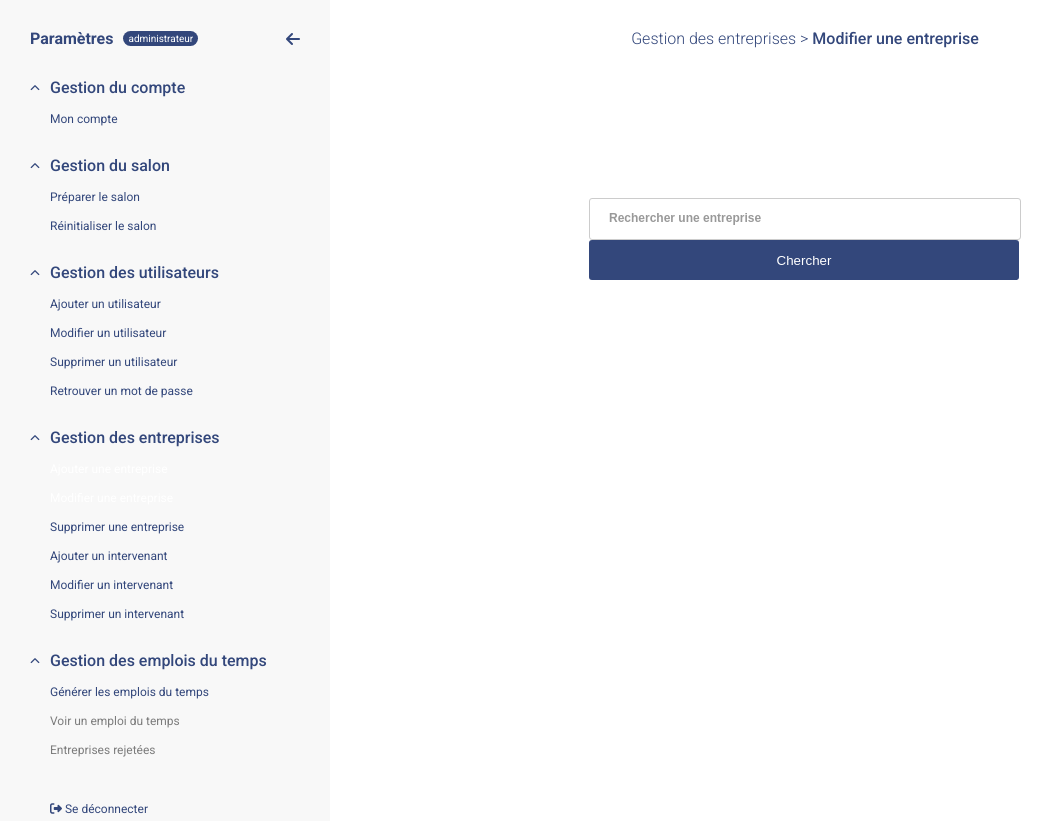
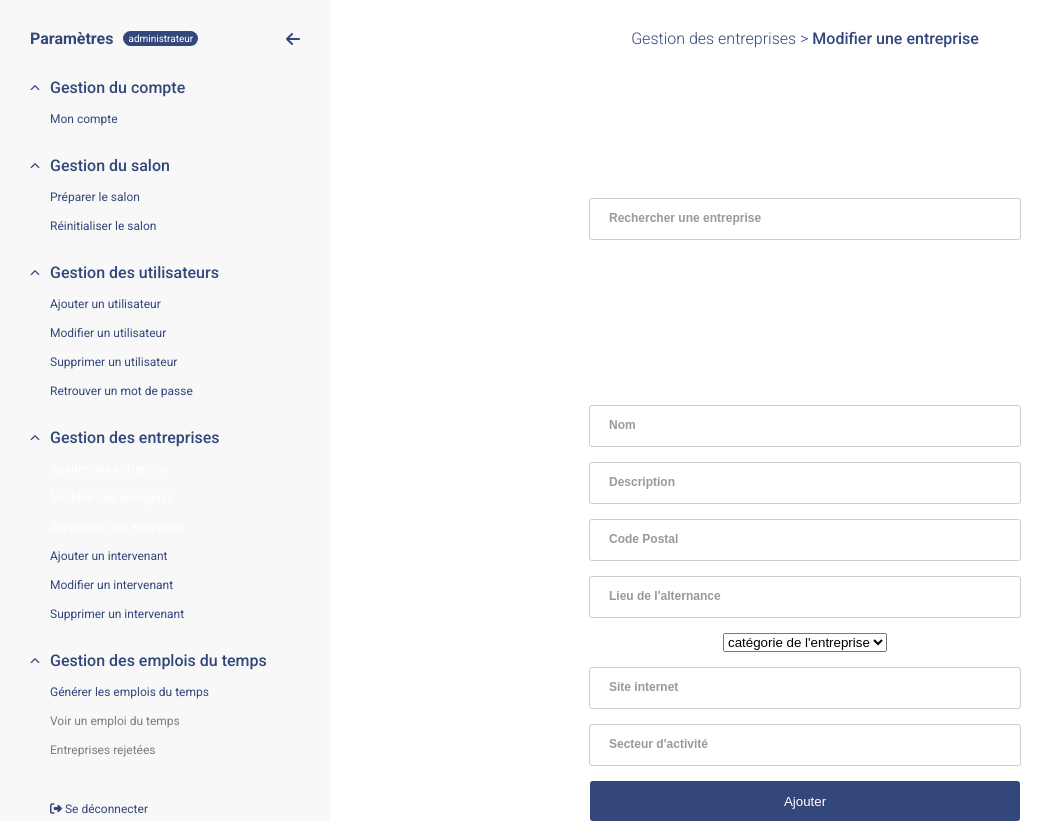
Before and after one commit to chips-couscous/sae-salon-eureka, a PHP site: page /panel/administrateur/gestion-entreprises/modifier-entreprise.php in a window 1280 px wide. Shown: the part 101-922 px from the top of the page, without its empty margins (0-1053 px from the left). Run offline with PHP 8.4, Linux system fonts and the light colour scheme; some libraries are stand-ins or nearby versions.

Commit message:
Ajout de l'autocompletion

```diff
--- a/panel/administrateur/gestion-entreprises/modifier-entreprise.php
+++ b/panel/administrateur/gestion-entreprises/modifier-entreprise.php
@@ -12,6 +12,7 @@
     <link rel="stylesheet" href="../../../static/css/main.css">
     <link rel="stylesheet" href="../../../static/css/header.css">
     <link rel="stylesheet" href="../../../static/css/compte.css">
+    <link rel="stylesheet" href="../../../static/css/gestionEntreprise.css">
 
     <!-- fontawesome link -->
     <script src="https://kit.fontawesome.com/4d6659720c.js" crossorigin="anonymous"></script>
@@ -69,13 +70,68 @@
             <span class="titre-panel-ouvert"><span>Gestion des entreprises ></span> Modifier une entreprise</span>
             <form action="" method="post">
                 <div class="form-item bm15">
-                    <input type="text" name="entreprise" id="Entreprise" autocomplete="off" onkeyup="javascript:load_data(this.value)" required/>
+                    <input type="text" name="entreprise" id="Entreprise" autocomplete="off" required/>
                     <label for="Entreprise">Rechercher une entreprise</label>
-                    <input type="submit" value="Chercher"/>
                     <span id="resultats"></span>
                 </div>
             </form>
+            <?php
+
+            ?>
+            <form action="modifier-entreprise.php" id="EditForm" method="post">
+                <div class="form-item bm15">
+                    <input type="text" name="nomE" id="NomE" autocomplete="off" required>
+                    <label for="NomE">Nom</label>
+                </div>
+                <div class="form-item bm15">
+                    <input type="text" name="description" id="Description" autocomplete="off" required>
+                    <label for="Description">Description</label>
+                </div>
+                <div class="form-item bm15">
+                    <input type="text" name="codePostal" id="CodePostal" autocomplete="off" required>
+                    <label for="CodePostal">Code Postal </label>
+                    <?php
+                        if (isset($_POST["codePostal"])) {
+                            $codeP = (int)($_POST["codePostal"]);
+                            if ($codeP == 0 || strlen($codeP) != 5) {
+                                $formValide = false;
+                            }
+                        }
+                    ?>
+                </div>
+                <div class="form-item bm15">
+                    <input type="text" name="lieuAlternance" id="LieuAlternance" autocomplete="off" required>
+                    <label for="LieuAlternance">Lieu de l'alternance</label>
+                </div>
+                <div class="form-item bm15">
+                    <select name="tailleEntreprise" id="TailleEntreprise" autocomplete="off" required>
+                        <option value="" class="grise">catégorie de l'entreprise</option>
+                        <option value="0">1 - 50</option>
+                        <option value="1">51 - 100</option>
+                        <option value="2">+100</option>
+                    </select>
+                </div>
+                <div class="form-item bm15">
+                    <input type="text" name="siteInternet" id="SiteInternet" autocomplete="off" required>
+                    <label for="SiteInternet">Site internet</label>
+                </div>
+                <div class="form-item bm15">
+                    <input type="text" name="secteurActivites" id="SecteurActivites" autocomplete="off" required>
+                    <label for="SecteurActivites">Secteur d'activité</label>
+                </div>
+                <div class="form-item">
+                    <input type="submit" value="Ajouter">
+                </div>
+            </form>
         </div>
+        <?php
+            try {
+                require ('../../../static/module_php/panel/base_de_donnees.php');
+                $pdo = connexionBaseDeDonnees();
+            } catch(Exception $e) {
+                echo "<h1>Connexion impossible</h1>";
+            }
+        ?>
 
         <div class="container-asyde">
             <div class="asyde-content">
@@ -126,7 +182,7 @@
                             <ul>
                                 <li class="hover-underline-static"><a href="./ajouter-entreprise.php">Ajouter une entreprise</a></li>
                                 <li class="hover-underline-static"><a href="./modifier-entreprise.php">Modifier une entreprise</a></li>
-                                <li class="hover-underline-static">Supprimer une entreprise</li>
+                                <li class="hover-underline-static"><a href="./supprimer-entreprise.php">Supprimer une entreprise</a></li>
                                 <li class="hover-underline-static">Ajouter un intervenant</li>
                                 <li class="hover-underline-static">Modifier un intervenant</li>
                                 <li class="hover-underline-static">Supprimer un intervenant</li>
--- a/static/css/gestionEntreprise.css
+++ b/static/css/gestionEntreprise.css
@@ -1,12 +1,18 @@
 @import url(./main.css);
 
-.form-item select{
-    display: block;
-    width: 400px;
-    height: 40px;
-    background: transparent;
-    border: solid 1px #ccc;
-    transition: all .3s ease;
-    padding: 0 15px;
-    border-radius: 3px;
-  }
+table {
+  border: 1px solid black;
+  border-radius: 5px;
+}
+
+.clickable {
+  cursor: pointer;
+}
+
+.clickable:hover {
+  background-color: #e9f3ff;
+}
+
+#EditForm {
+  /*display: none;*/
+}
--- a/static/js/panel/modifier-entreprise.js
+++ b/static/js/panel/modifier-entreprise.js
@@ -1,36 +1,118 @@
-function load_data(search) {
+/* Récupère le texte de la barre de recherche */
+const searchForm = document.getElementById('Entreprise');
+const companyElements = document.querySelectorAll("tbody tr");
+
+/* Récupère les zones de texte du formulaire de modification */
+const nomE = document.getElementById("NomE");
+const descrE = document.getElementById("Description");
+const codePE = document.getElementById("CodePostal");
+const lieuAlterE = document.getElementById("LieuAlternance");
+const tailleE = document.getElementById("TailleEntreprise");
+const secteurE = document.getElementById("SiteInternet");
+const siteE = document.getElementById("SecteurActivites");
+
+/* Récupère le formulaire de modification */
+const formContainer = document.getElementById("EditForm");
+
+/* Récupère la balise qui va afficher les résultats de la recherche */
+const resultList = document.getElementById("resultats");
+
+let clicked = true;
+let search;
+
+/* Contient la requête à envoyer à la page php */
+let ajax_request;
+
+/* Contient la réponse de la page php */
+let response;
+
+/* Fonction qui récupère les données des entreprises liées au texte de la barre de recherche */
+function sending_request() {
+
+    /* Récupération du texte de la barre de recherche */
+    search = searchForm.value;
+
+    /* Création d'un objet FormData */
     var form_data = new FormData();
 
+    /* On l'associe à la clé search le texte récupéré */
     form_data.append('search', search);
 
-    var ajax_request = new XMLHttpRequest();
+    /* Création d'un objet XMLHttpRequest */
+    ajax_request = new XMLHttpRequest();
 
-    ajax_request.open('POST', 'http://localhost/sae-salon-eureka/api/rechercher-entreprise.php');
+    /* Adresse une requête au fichier php demandé en paramètre avec la méthode POST */
+    ajax_request.open('POST', '../../../api/rechercher-entreprise.php');
 
+    /* Envoi de la requête */
     ajax_request.send(form_data);
+}
 
+/* Associe chaque ligne du tableau à une fonction qui affiche ou cache le formulaire avec ses informations en fonction de l'entreprise cliquée */
+companyElements.forEach(row => {
+    console.log(this);
+    /* Récupérer l'id de la ligne */
+    id = row.getAttribute('dataID');
+
+    row.addEventListener('click', function() {
+        console.log("j'appuie");
+
+        /* Utiliser la page php pour récupérer les informations */
+        nomE.innerHTML = response[id].nom_entreprise;
+        descrE.innerHTML = response[id].description_entreprise;
+        codePE.innerHTML = response[id].codep_entreprise;
+        lieuAlterE.innerHTML = response[id].lieu_alter_entreprise;
+        siteE = response[id].site_entreprise;
+        secteurE.innerHTML = response[id].secteur_entreprise;
+        /* les afficher dans les zones de texte du formulaire */
+        /*console.log("j'appuie");
+        if (clicked) {
+            formContainer.style.display = 'block';
+            clicked = false;
+
+        } else {
+            formContainer.style.display = 'none';
+            clicked = true;
+        }*/
+    });
+});
+
+/* Evènement déclenchant l'autocomplétion de la barre de recherche */
+searchForm.addEventListener('keyup', function() {
+
+    sending_request();
+
+    /* fonction permettant d'intercepter la requête et d'afficher le résultat sous forme de tableau */
     ajax_request.onreadystatechange = function() {
+        /* Si la requête a fini d'être traitée */
         if (ajax_request.readyState == 4 && ajax_request.status == 200) {
-            var response = JSON.parse(ajax_request.responseText);
 
-            var html = '<table><tr>';
+            /* Récupération du resultat de la requête */
+            response = JSON.parse(ajax_request.responseText);
 
-            if (response.length > 0) {
-                for(var i=0; i < response.length; i++) {
-                    html += '<td>'+response[i].id_entreprise+'<td>'
-                            '<td>'+response[i].nom_entreprise+'<td>'
-                            '<td>'+response[i].codep_entreprise+'<td>'
-                            '<td>'+response[i].lieu_alter_entreprise+'<td>'
-                            '<td>'+response[i].site_entreprise+'<td>'
-                            '<td>'+response[i].secteur_entreprise+'<td>'
+            let html = '<table>';
+
+            /*Si la requête renvoie un résultat autre que vide  */
+            if (response != "") {
+
+                /* Insertion du résultat de la requête dans un tableau */
+                html += '<thead><tr><th>ID</th><th>Nom</th><th>Code Postal</th><th>Lieu de l\'alternance</th><th>site de l\'entreprise</th><th>Secteur de l\'entreprise</th></tr></thead><tbody>';
+                for(let i=0; i < response.length; i++) {
+                    html += '<tr class="clickable" dataID='+i+'><td class="SearchID">'+response[i].id_entreprise+'</td>';
+                    html += '<td>'+response[i].nom_entreprise+'</td>';
+                    html += '<td>'+response[i].codep_entreprise+'</td>';
+                    html += '<td>'+response[i].lieu_alter_entreprise+'</td>';
+                    html += '<td>'+response[i].site_entreprise+'</td>';
+                    html += '<td>'+response[i].secteur_entreprise+'</td></tr>';
                 }
             } else {
-                html += '<a href="#">Aucune entreprise trouvée</a>';
+                html += '<tbody><tr><td>Aucune entreprise trouvée</td></tr>';
             }
 
-            html += '</div>';
+            html += '</tbody></table>';
 
-            document.getElementById('resultats').innerHTML = html;
+            /* Affiche le tableau sur l'écran*/
+            resultList.innerHTML = html;
         }
     }
-}
+});
```
Also changed, not shown: api/rechercher-entreprise.php (+16 -12 lines), panel/administrateur/gestion-entreprises/supprimer-entreprise.php (+174 -0 lines).
